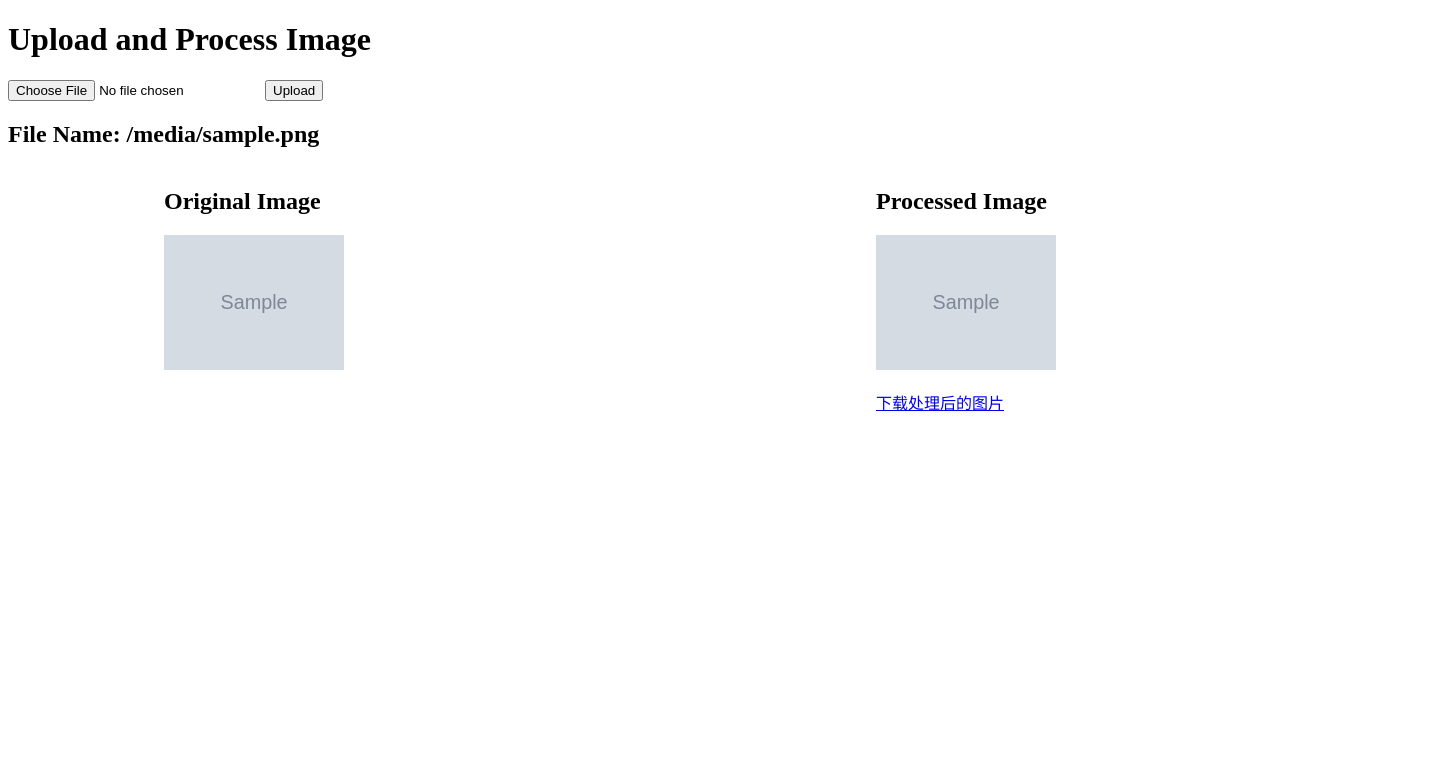
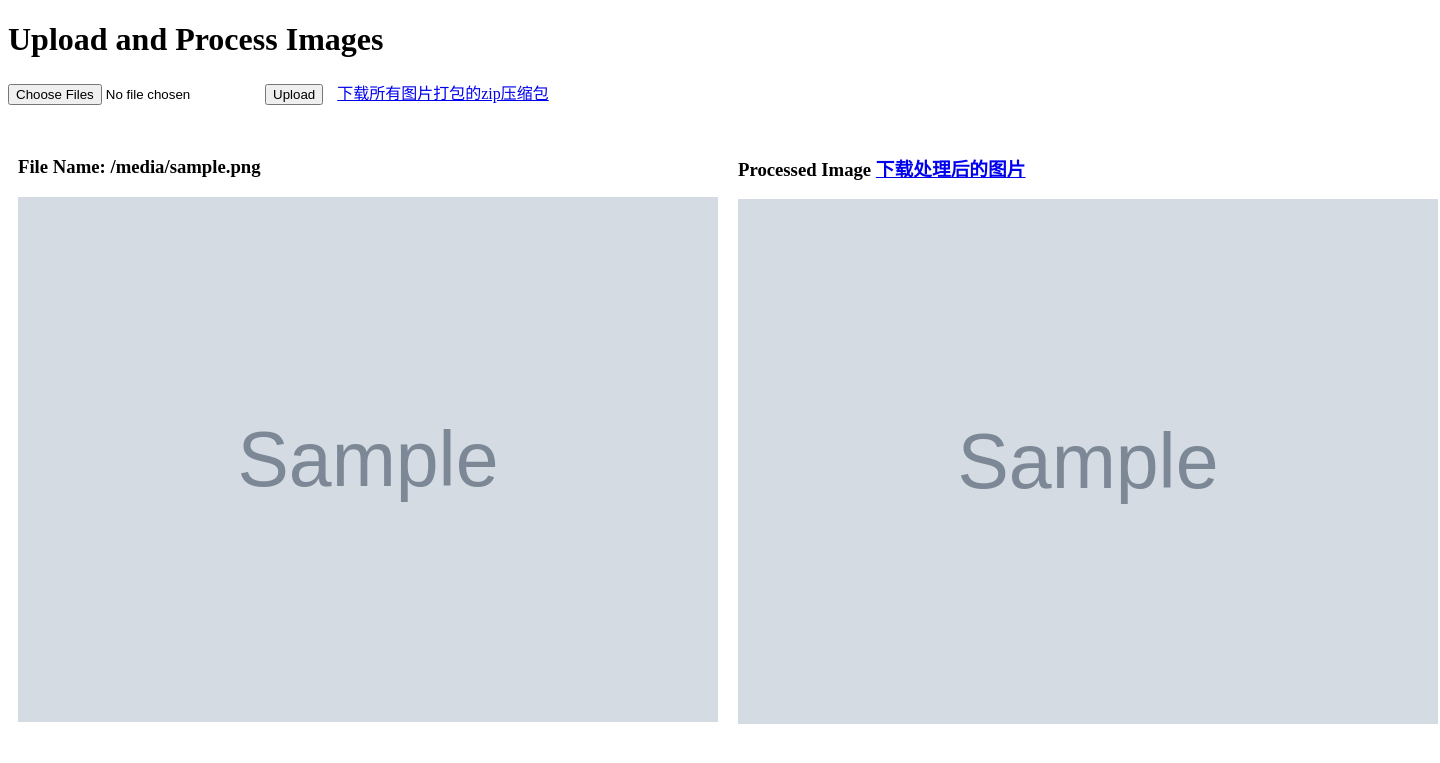
Before and after one commit to smnra/imageBinarizationFlask, a Flask app: template app/templates/upload.html in a window 1440 px wide. Shown: the top 763 px of the page. Run offline with Flask 3, Linux system fonts and the light colour scheme; the template is opened without the code that fills it: most values are stand-ins (such as "Sample title", 1, 10 or a date in 2020); grey boxes marked "Sample" are stand-in pictures.

Commit message:
添加 下载打包压缩文件链接

```diff
--- a/app/main.py
+++ b/app/main.py
@@ -103,33 +103,82 @@ app.config['OUTPUT_FOLDER'] = 'outputs'
 def allowed_file(filename):
     return '.' in filename and filename.rsplit('.', 1)[1].lower() in {'jpg', 'png', 'jpeg'}
 
-@app.route('/upload', methods=['GET', 'POST'])
-def upload_and_process():
-    if request.method == 'POST':
-        if 'file' not in request.files:
-            return redirect(request.url)
-        file = request.files['file']
-        if file.filename == '':
-            return redirect(request.url)
-        if file and allowed_file(file.filename):
-            filename = secure_filename(file.filename)
-            filepath = os.path.join(app.config['UPLOAD_FOLDER'], filename)
-            file.save(filepath)
 
-            try:
-                output_filepath = os.path.join(app.config['OUTPUT_FOLDER'], filename)
-                imageBinarizationAdaptive(filepath, output_filepath)
-            except Exception as e:
-                return f"Error processing file: {str(e)}"
 
-            return render_template('upload.html', original_img=url_for('uploaded_file', filename=filename),
-                                   processed_img=url_for('uploaded_processed_file', filename=filename),
-                                   filename=filename)
-    return render_template('upload.html')
+import os
+import zipfile
+from flask import Flask, request, render_template, url_for, send_from_directory, redirect
+from werkzeug.utils import secure_filename
+
+app = Flask(__name__)
+app.config['UPLOAD_FOLDER'] = 'uploads'
+app.config['OUTPUT_FOLDER'] = 'outputs'
+
+def allowed_file(filename):
+    return '.' in filename and filename.rsplit('.', 1)[1].lower() in {'jpg', 'png', 'jpeg'}
 
 
 
 
+
+
+import os
+import zipfile
+from flask import Flask, request, render_template, url_for, send_from_directory, redirect
+from werkzeug.utils import secure_filename
+
+app = Flask(__name__)
+app.config['UPLOAD_FOLDER'] = 'uploads'
+app.config['OUTPUT_FOLDER'] = 'outputs'
+
+def allowed_file(filename):
+    return '.' in filename and filename.rsplit('.', 1)[1].lower() in {'jpg', 'png', 'jpeg'}
+
+
+
+
+#  打包压缩过程
+def create_zip_file( processed_images):
+    zip_filename = secure_filename(processed_images[0][0].rsplit('.', 1)[0] + '.zip')
+    zip_filepath = os.path.join(app.config['OUTPUT_FOLDER'], zip_filename)
+    with zipfile.ZipFile(zip_filepath, 'w') as zipf:
+        for _, _, processed_img in processed_images:
+            # 获取文件的本地路径
+            local_path = processed_img.split('outputs/')[1]
+            zipf.write(os.path.join(app.config['OUTPUT_FOLDER'], local_path), os.path.basename(local_path))
+    return zip_filename
+
+
+@app.route('/upload', methods=['GET', 'POST'])
+def upload_and_process():
+    if request.method == 'POST':
+        if 'files' not in request.files:
+            return redirect(request.url)
+        files = request.files.getlist('files')
+        if not files or all(file.filename == '' for file in files):
+            return redirect(request.url)
+
+        processed_images = []
+        for file in files:
+            if file and allowed_file(file.filename):
+                filename = secure_filename(file.filename)
+                filepath = os.path.join(app.config['UPLOAD_FOLDER'], filename)
+                file.save(filepath)
+
+                try:
+                    output_filepath = os.path.join(app.config['OUTPUT_FOLDER'], filename)
+                    imageBinarizationAdaptive(filepath, output_filepath)
+                    processed_images.append((filename, url_for('uploaded_file', filename=filename),
+                                             url_for('uploaded_processed_file', filename=filename)))
+                except Exception as e:
+                    return f"Error processing file: {str(e)}"
+
+        # 生成 zip 文件
+        if processed_images:
+            zip_filename = create_zip_file(processed_images)
+            return render_template('upload.html', processed_images=processed_images, zip_download_link=url_for('download_zip', filename=zip_filename))
+
+    return render_template('upload.html')
 
 @app.route('/uploads/<filename>')
 def uploaded_file(filename):
@@ -139,6 +188,17 @@ def uploaded_file(filename):
 def uploaded_processed_file(filename):
     return send_from_directory(app.config['OUTPUT_FOLDER'], filename)
 
+@app.route('/download_zip/<filename>')
+def download_zip(filename):
+    return send_from_directory(app.config['OUTPUT_FOLDER'], filename, as_attachment=True)
+
+
+
+
+
+
+
+
 
 if __name__ == '__main__':
     os.makedirs(app.config['OUTPUT_FOLDER'], exist_ok=True)  # 确保输出目录存在
--- a/app/templates/upload.html
+++ b/app/templates/upload.html
@@ -2,42 +2,57 @@
 <html lang="en">
 <head>
     <meta charset="UTF-8">
-    <title>Upload and Process Image</title>
+    <title>Upload and Process Images</title>
     <style>
         .image-container {
             display: flex;
+            flex-wrap: wrap;
             justify-content: space-around;
             margin-top: 20px;
         }
-        .image-container img {
-            max-width: 45%;
+        .image-group {
+            display: flex;
+            flex-direction: row;
+            align-items: center;
+            margin: 10px;
+            gap: 20px; /* 设置图片之间的间隔 */
+        }
+        .image-group img {
+            width: 700px; /* 设置图片的初始宽度 */
             height: auto;
+        }
+        @media (max-width: 600px) {
+            .image-group {
+                flex-direction: column;
+            }
+            .image-group img {
+                width: 100%; /* 在小屏幕上图片宽度为100% */
+            }
         }
     </style>
 </head>
 <body>
-    <h1>Upload and Process Image</h1>
+    <h1>Upload and Process Images</h1>
     <form method="post" enctype="multipart/form-data">
-        <input type="file" name="file">
+        <input type="file" name="files" multiple>
         <input type="submit" value="Upload">
+        {% if zip_download_link %}
+            <a href="{{ zip_download_link }}" style="margin-left: 10px;">下载所有图片打包的zip压缩包</a>
+        {% endif %}
     </form>
-    {% if filename %}
-        <h2>File Name: {{ filename }}</h2>
-    {% endif %}
     <div class="image-container">
-        {% if original_img %}
-            <div>
-                <h2>Original Image</h2>
-                <img src="{{ original_img }}" alt="Original Image">
+        {% for filename, original_img, processed_img in processed_images %}
+            <div class="image-group">
+                <div>
+                    <h3>File Name: {{ filename }}</h3>
+                    <img src="{{ original_img }}" alt="Original Image">
+                </div>
+                <div>
+                    <h3>Processed Image <a href="{{ processed_img }}" download>下载处理后的图片</a> </h3>
+                    <img src="{{ processed_img }}" alt="Processed Image">
+                </div>
             </div>
-        {% endif %}
-        {% if processed_img %}
-            <div>
-                <h2>Processed Image</h2>
-                <img src="{{ processed_img }}" alt="Processed Image">
-                <p><a href="{{ processed_img }}" download>下载处理后的图片</a></p>
-            </div>
-        {% endif %}
+        {% endfor %}
     </div>
 </body>
 </html>
```
